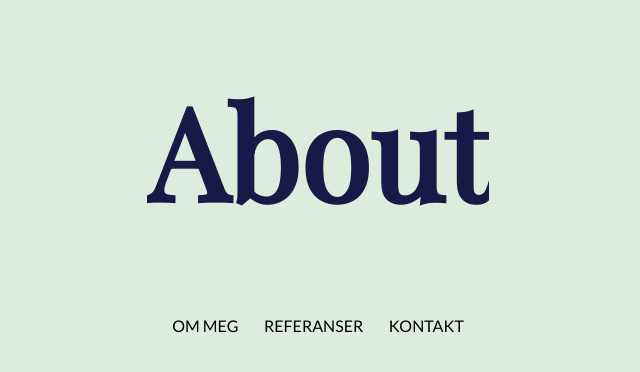
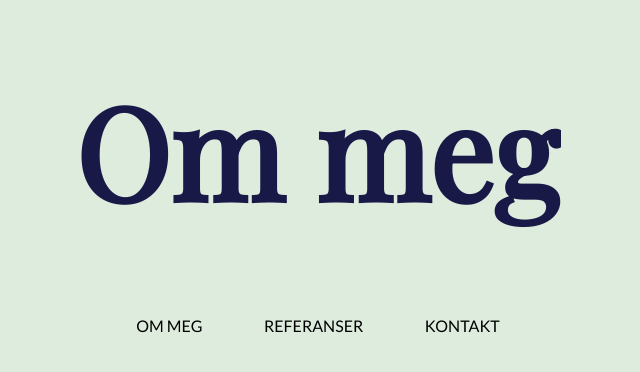
Before and after one commit to linesharina/vue-project, a Vue app: page /#/about in a window 1280 px wide. Shown: the top 372 px of the page, without its empty margins (322-962 px from the left). Built offline with nearby package versions, Linux system fonts and the light colour scheme.

Commit message:
Translate headings into Norwegian

```diff
--- a/src/components/About.vue
+++ b/src/components/About.vue
@@ -1,6 +1,6 @@
 <template>
  <div>
-     <Info title="About" />
+     <Info title="Om meg" />
 </div>
 </template>
 
--- a/src/components/Contact.vue
+++ b/src/components/Contact.vue
@@ -1,6 +1,6 @@
 <template>
  <div>
-     <Info title="Contact" />
+     <Info title="Kontakt" />
 </div>
 </template>
 
--- a/src/components/Info.vue
+++ b/src/components/Info.vue
@@ -25,6 +25,7 @@ export default {
         font-family: 'Playfair Display', serif;
         color: #191948;
         line-height: 1;
+        max-width: 100%;
     }
 
     .info {
--- a/src/components/References.vue
+++ b/src/components/References.vue
@@ -1,6 +1,6 @@
 <template>
  <div>
-     <Info title="References" />
+     <Info title="Referanser" />
 </div>
 </template>
 
```
Also changed, not shown: src/assets/bg.jpg (added).
